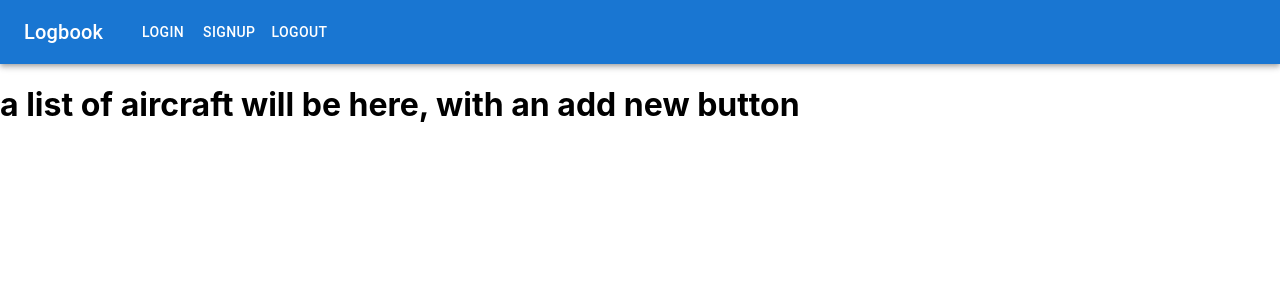
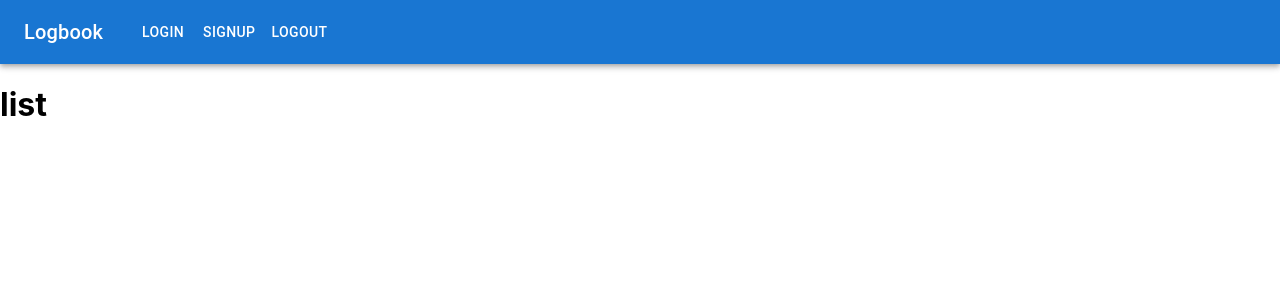
Before and after one commit to JordanTaylorJ/pilot-logbook, a React (Create React App) app in the folder client/: page /aircraft in a window 1280 px wide. Shown: the top 300 px of the page. Built offline with nearby package versions, Linux system fonts and the light colour scheme; no server answers.

Commit message:
pass prop from app to aircraft component, add to seed data and replant

```diff
--- a/client/src/App.js
+++ b/client/src/App.js
@@ -30,7 +30,7 @@ function App() {
         <Route path='*' element={<NotFound/>} />
         <Route path='/login' element={<Login />} />
         <Route path='/signup' element={<Signup/>} />
-        <Route path='aircraft' element={<Aircraft/>} />
+        <Route path='aircraft' element={<Aircraft aircraft={aircraft}/>} />
       </Routes>
     </Router>
     </UserProvider>
--- a/client/src/components/Aircraft.jsx
+++ b/client/src/components/Aircraft.jsx
@@ -1,9 +1,9 @@
 import React from 'react';
 
-const Aircraft = () => {
+const Aircraft = ({aircraft}) => {
 
     return(
-        <h1>a list of aircraft will be here, with an add new button</h1>
+        <h1>list </h1>
     )
 }
 
```
Also changed, not shown: 1 other file (tests, documents, lock files or other folders).
